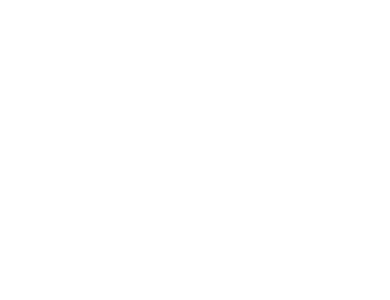
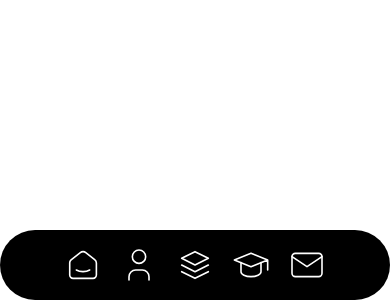
Before and after one commit to hyesom2/portfolio-react, a React (Create React App) app: page / in a window 390 px wide. Shown: the part 544-844 px from the top of the page. Built offline with nearby package versions, Linux system fonts and the light colour scheme.

Commit message:
✨ Implement Header component(responsive)

```diff
--- a/src/components/Header.jsx
+++ b/src/components/Header.jsx
@@ -1,9 +1,125 @@
 import React from 'react';
+import styled from 'styled-components';
+
+// menu icon(svg)
+import {ReactComponent as HomeIcon} from '../assets/images/icon_home.svg';
+import {ReactComponent as UserIcon} from '../assets/images/icon_user.svg';
+import {ReactComponent as StackIcon} from '../assets/images/icon_stack.svg';
+import {ReactComponent as SchoolIcon} from '../assets/images/icon_school.svg';
+import {ReactComponent as MailIcon} from '../assets/images/icon_mail.svg';
+
+const HeaderWrapper =  styled.header`
+  position: fixed;
+  bottom: 0;
+  left: 0;
+  width: 100px;
+  height: 100%;
+  background-color: #000;
+  z-index: 100;
+
+  @media (max-width: 1200px) {
+    width: 80px;
+  }
+  @media (max-width: 768px) {
+    bottom: 0;
+    width: 100%;
+    height: 70px;
+    border-radius: 40px;
+  }
+`;
+
+const HeaderNav = styled.nav`
+  width: 100%;
+  height: 100%;
+
+  ul {
+    display: flex;
+    flex-direction: column;
+    justify-content: center;
+    align-items: center;
+    height: 100%;
+
+    @media (max-width: 768px) {
+      flex-direction: row;
+    }
+  }
+
+  li {
+    width: 50px;
+    height: 50px;
+    margin-bottom: 25px;
+    transition: opacity 0.3s ease-in-out;
+
+    &:last-child {
+      margin-bottom: 0;
+    }
+
+    &:hover {
+      opacity: 0.7;
+    }
+
+    a {
+      display: block;
+      width: 100%;
+      height: 100%;
+    }
+
+    @media (max-width: 768px) {
+      width: 40px;
+      height: 40px;
+      margin-bottom: 0;
+      margin-right: 16px;
+      transition: all 0.3s ease-in-out;
+
+      &:last-child {
+        margin-right: 0;
+      }
+
+      &:hover {
+        transform: translateY(-10px);
+      }
+
+      .icons {
+        width: 100%;
+        height: 100%;
+      }
+    }
+  }
+`;
 
 const Header = () => {
   return (
-    <>
-    </>
+    <HeaderWrapper id="header">
+      <HeaderNav className="header-nav" aria-label="메인메뉴">
+        <ul>
+          <li>
+            <a href="/">
+              <HomeIcon className="homeIcon icons" />
+            </a>
+          </li>
+          <li>
+            <a href="/">
+              <UserIcon className="userIcon icons"/>
+            </a>
+          </li>
+          <li>
+            <a href="/">
+              <StackIcon className="stackIcon icons"/>
+            </a>
+          </li>
+          <li>
+            <a href="/">
+              <SchoolIcon className="schoolIcon icons"/>
+            </a>
+          </li>
+          <li>
+            <a href="/">
+              <MailIcon className="mailIcon icons"/>
+            </a>
+          </li>
+        </ul>
+      </HeaderNav>
+    </HeaderWrapper>
   );
 };
 
```
